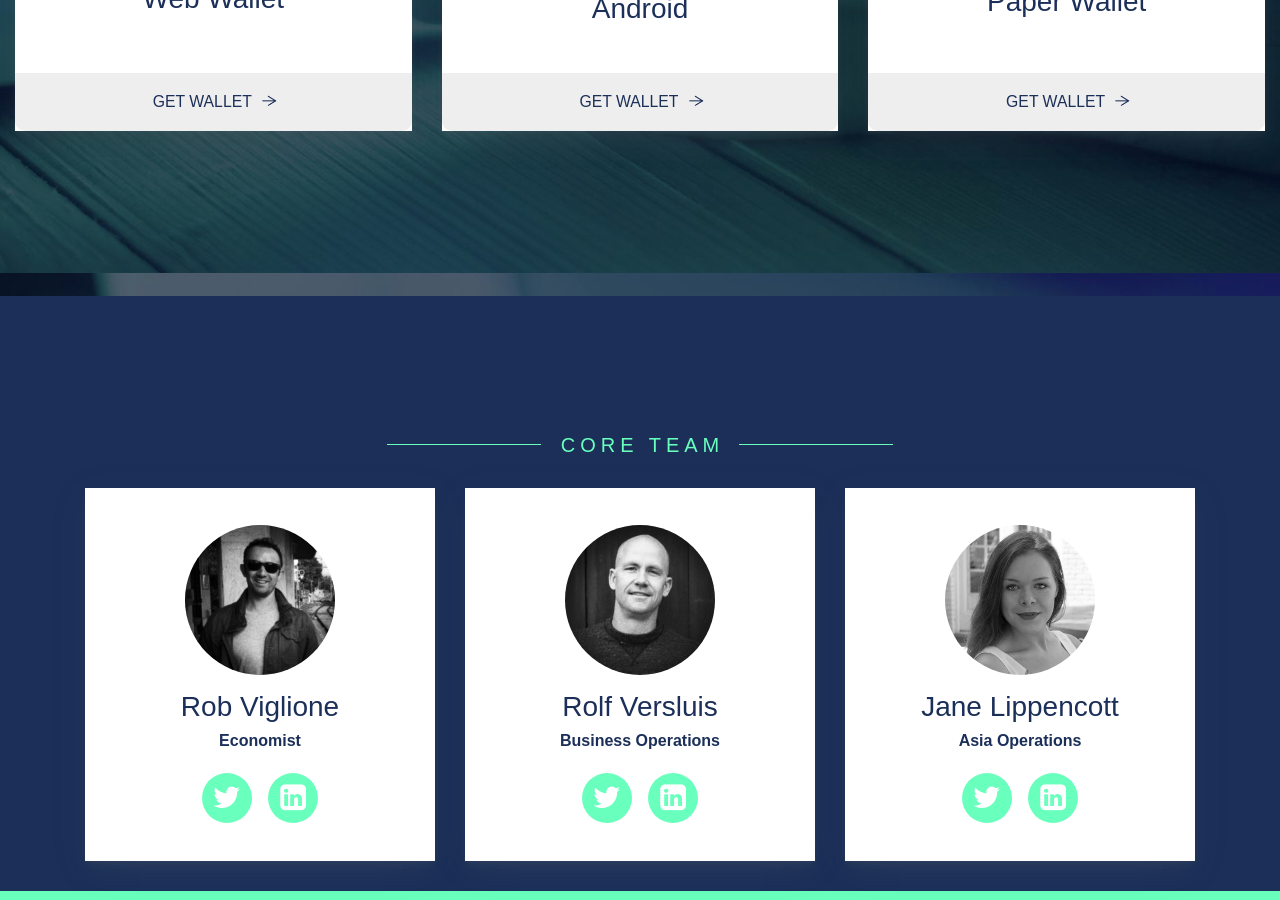
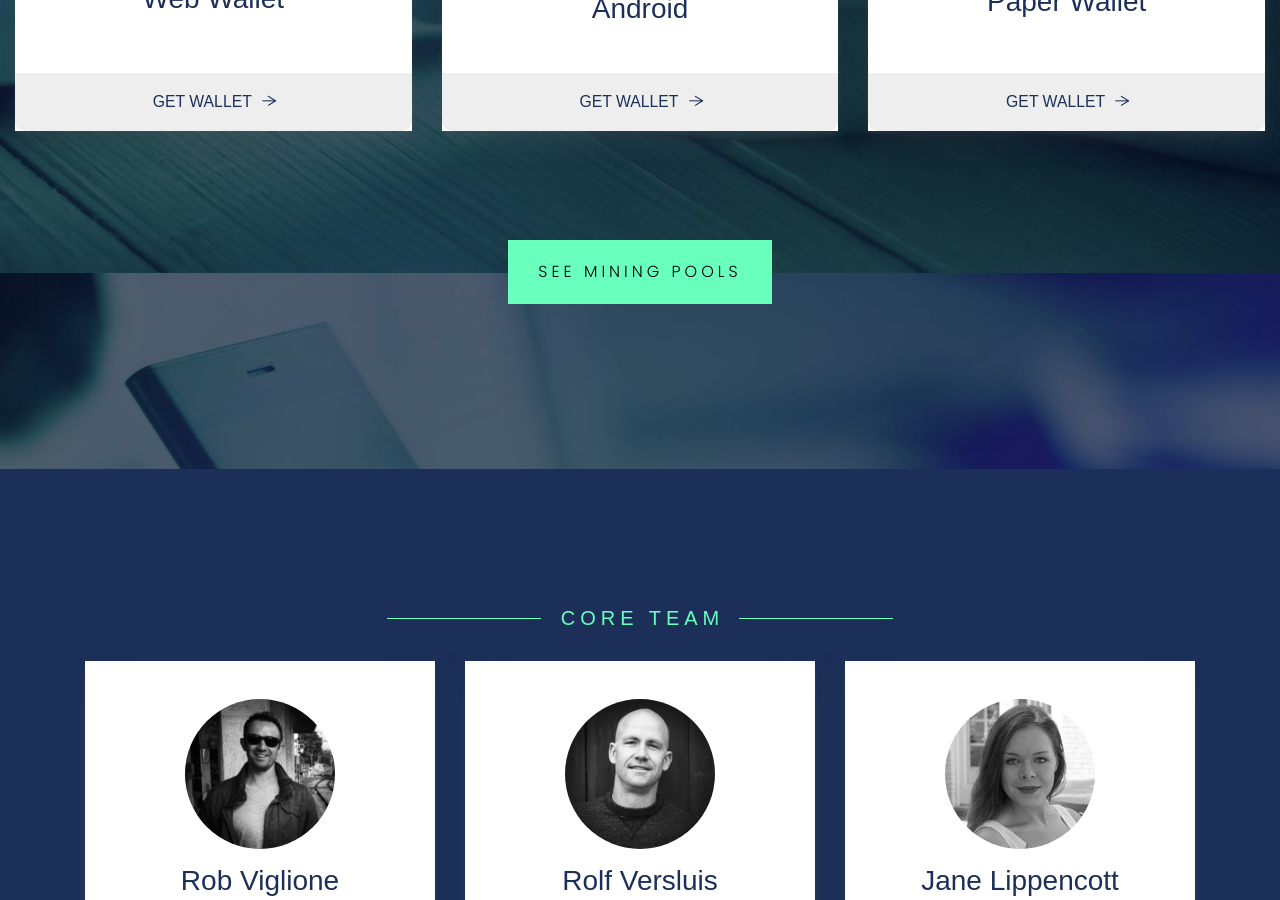
Before and after one commit to tarrenj/website, a Jekyll site: the page built from index.html, in a window 1280 px wide and 900 px high, scrolled down 9475 px. Built offline with Jekyll 4.4.1, drawn with Linux system fonts in a browser that asks for light colours; some web fonts are replaced; the list of posts is cut into pages by our own code.

Commit message:
Add mining pools link to use zen section

```diff
--- a/_includes/header-rebrand.html
+++ b/_includes/header-rebrand.html
@@ -19,9 +19,6 @@
             {% comment %}<a class="dropdown-item" href="#">FAQs</a>{% endcomment %}
           </div>
         </li>
-        {% comment %}<li class="nav-item">
-          <a class="nav-link" href="#">get zencash</a>
-        </li>{% endcomment %}
         <li class="nav-item">
           <a class="nav-link" href="#use-zen">use zen</a>
         </li>
--- a/index.html
+++ b/index.html
@@ -584,6 +584,14 @@ type: homepage
 
     </div>
 
+    <div class="row justify-content-center text-center mt-5">
+      <div class="col">
+        <p>
+          <a class="btn btn-lg btn-primary mt-5" href="/mining-pools/">See Mining Pools</a>
+        </p>
+      </div>
+    </div>
+
   </div>
 </section>
 
```
Also changed, not shown: 2 other files.
